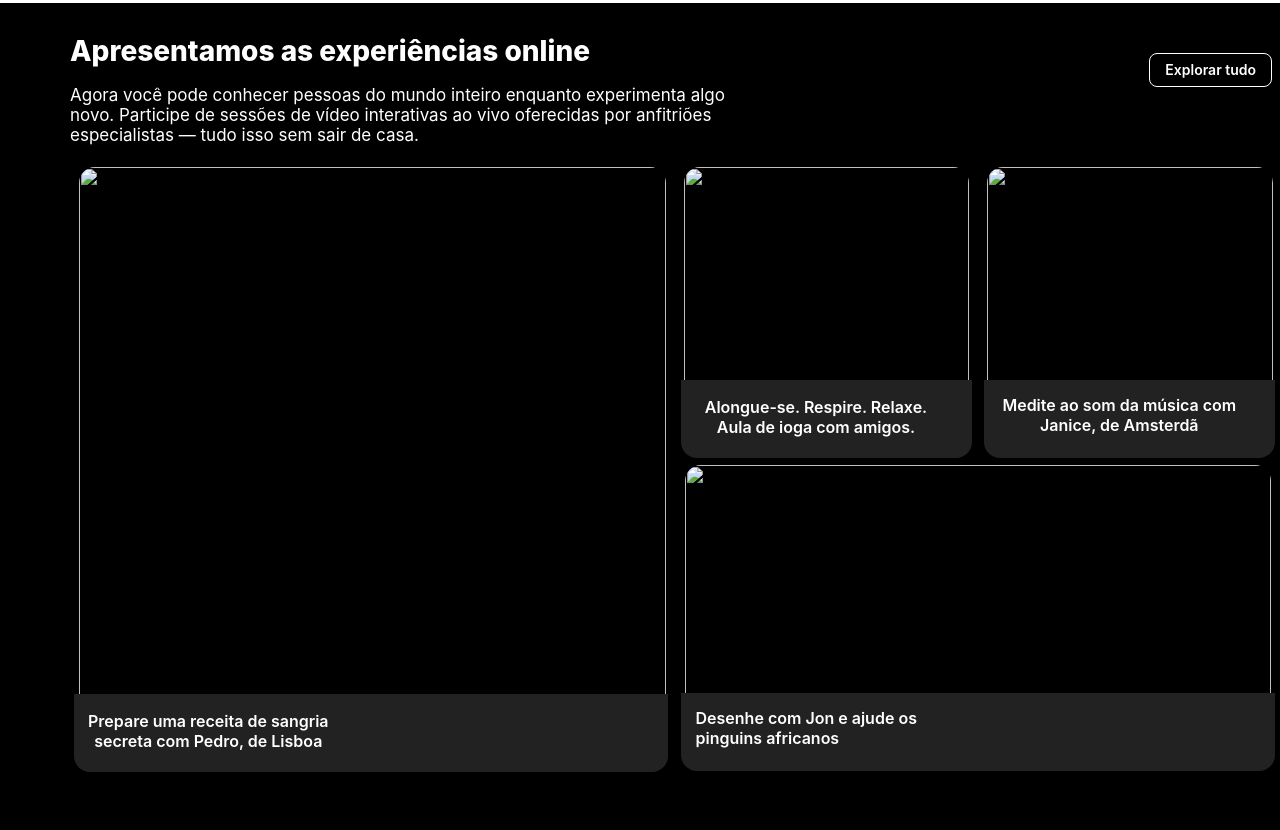
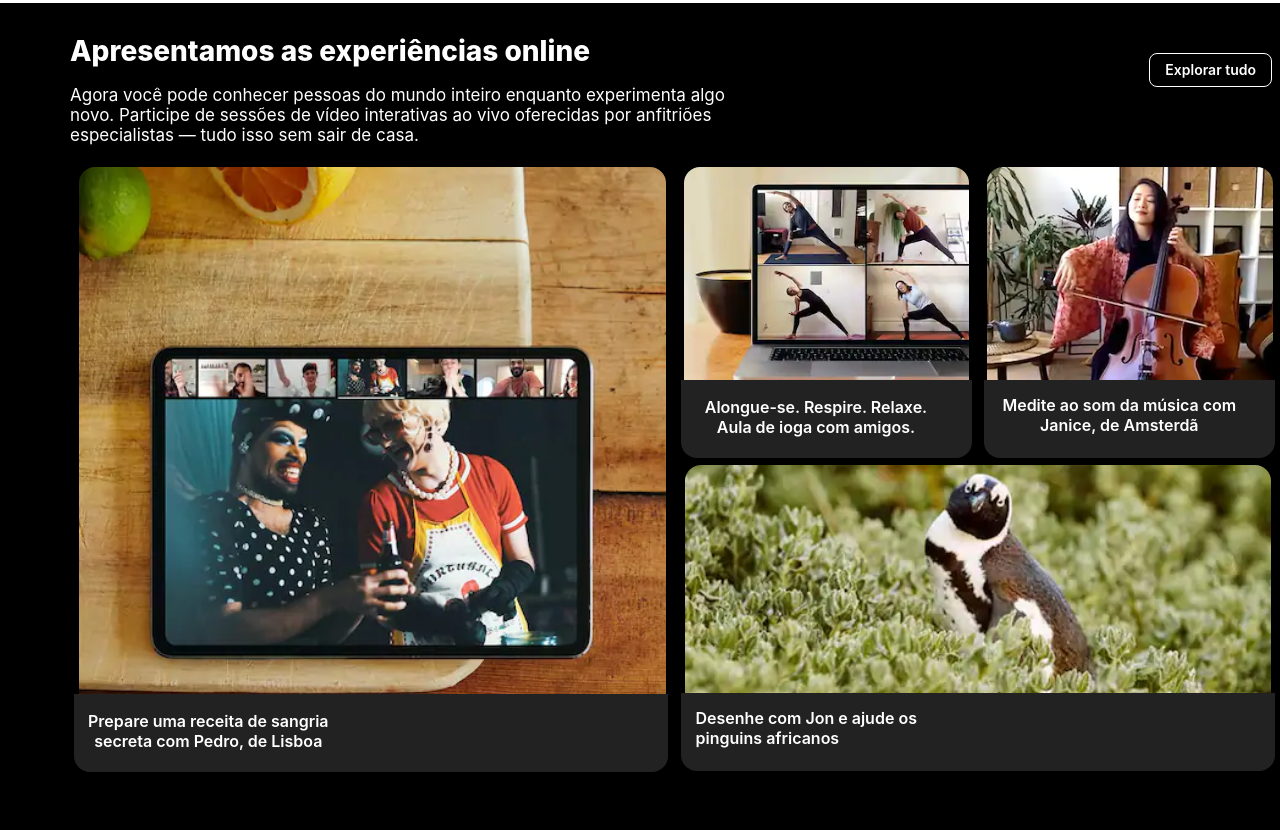
Before and after one commit to Alexsandra-lima/Airbnb, a plain HTML site: page index.html in a window 1280 px wide. Shown: the part 990-1820 px from the top of the page. Drawn offline with nearby package versions, Linux system fonts and the light colour scheme; files whose address does not match are found by name.

Commit message:
Update index.html

```diff
--- a/index.html
+++ b/index.html
@@ -21,7 +21,7 @@
 
                 <nav class="navbar navbar-expand-lg navbar-light bg-light">
                     <a class="navbar-brand" href="#">
-                        <div class="logo"><img src="logo.jpg" width="102px" height="55px"></div>
+                        <div class="logo"><img src="./img/logo.jpg" width="102px" height="55px"></div>
                     </a>
                     <button class="navbar-toggler" type="button" data-toggle="collapse"
                         data-target="#navbarSupportedContent" aria-controls="navbarSupportedContent"
@@ -82,7 +82,7 @@
             <div class="col-md-4">
                 <div class="_hxt6u1e" style="padding-top: 67%;">
                     <div class="card" style="width: 26rem; padding-top: 0%; border-radius: 15px;">
-                        <img src="img/
+                        <img src="./img/
                         online.jpg" class="card-img-top" style="object-fit: cover;" aria-hidden="true" alt=""
                             width="414px" height="276.133px">
                         <div class="ex-online" title="Experiências online">
@@ -148,7 +148,7 @@
             </div>
 
             <section class="container-1 space-between">
-                <div class="item"><img src="receita.jpg" width="586.5" height="586.5">
+                <div class="item"><img src="./img/receita.jpg" width="586.5" height="586.5">
                     <div class="caixa">
                         <div class="caixa-interna">
                             <div class="receita" style="width: 50%;">
@@ -158,7 +158,7 @@
                     </div>
 
                 </div>
-                <div class="item"><img src="alongar.jpg" width="285.5" height="285.5">
+                <div class="item"><img src="./img/alongar.jpg" width="285.5" height="285.5">
                     <div class="alongar-caixa">
                         <div class="caixa-alongar">
                             <div class="alongar" style="width: 100%;">
@@ -167,7 +167,7 @@
                         </div>
                     </div>
                 </div>
-                <div class="item"><img src="meditar.jpg" width="285.5" height="285.5">
+                <div class="item"><img src="./img/meditar.jpg" width="285.5" height="285.5">
                     <div class="meditar-caixa">
                         <div class="caixa-meditar">
                             <div class="meditar" style="width: 100%;">
@@ -176,7 +176,7 @@
                         </div>
                     </div>
                 </div>
-                <div class="item-pigui"><img src="pigui.jpg" width="586.5" height="293.5">
+                <div class="item-pigui"><img src="./img/pigui.jpg" width="586.5" height="293.5">
                     <div class="pigui-caixa">
                         <div class="caixa-pigui">
                             <div class="pigui" style="width:50%">
```
